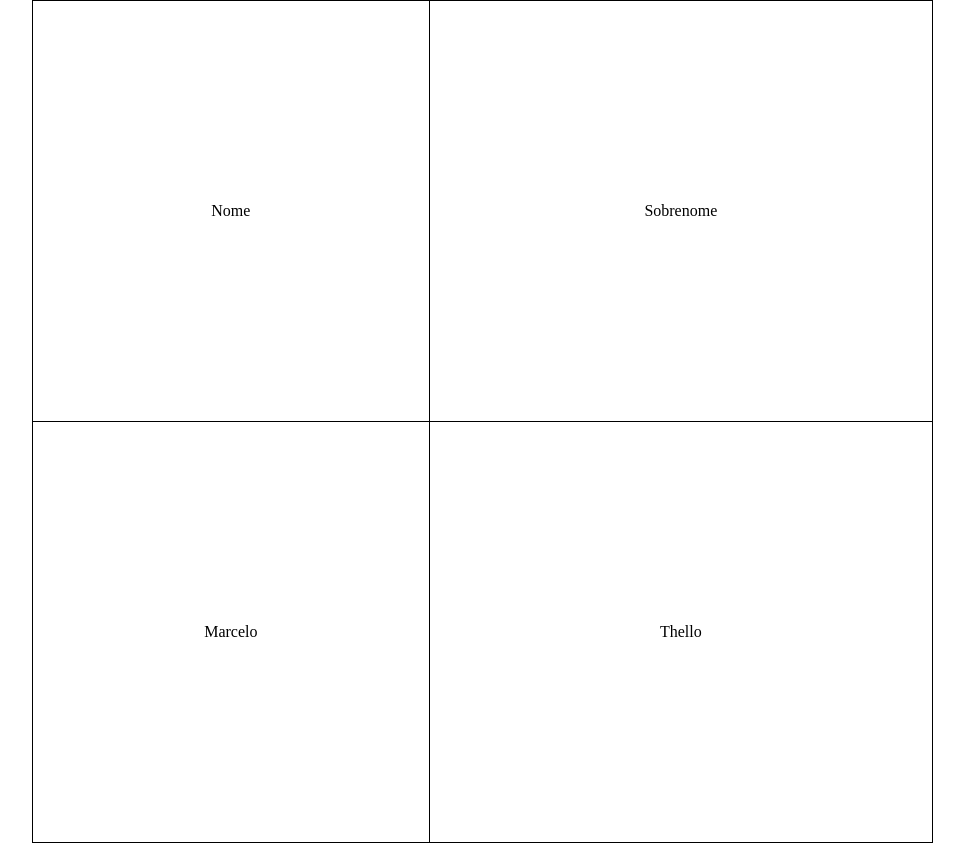
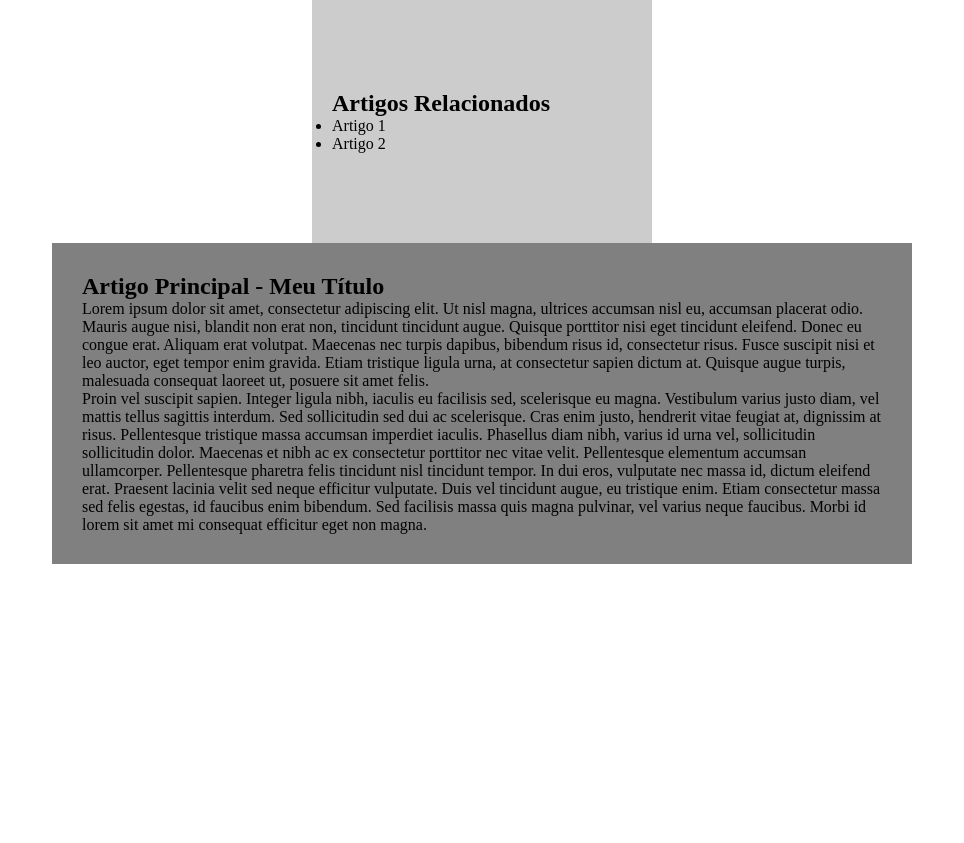
Before and after one commit to andremarceloads/vscodesamples, a plain HTML site: page index.html in a window 1280 px wide. Shown: the whole page, without its empty margins (158-1122 px from the left). After the commit the page ends 800 px from the top, so only its background shows below. Drawn offline with Linux system fonts and the light colour scheme.

Commit message:
Display Flex

```diff
--- a/css/style.css
+++ b/css/style.css
@@ -8,24 +8,24 @@ html,body{
 	height: 100%;
 }  */
 
-.table{
-	display: table;
-	width: 900px;
-	margin: 0 auto;
-	border-collapse: collapse; /*aqui tem a colisão*/
+main{
+	display: flex;
+	flex-direction: column;
+	align-items: center;
+}
+
+aside{
+	/* order: 2; */
+	width: 300px;
+	background: #ccc;
+	padding: 90px 20px;
 
 }
 
-.table-row{
-	display: table-row;
+article{
+	/* order: 1; */
+	width: 800px;
+	padding: 30px;
+	background: gray;
+	/* height: 700px; */
 }
-
-.table-cell{
-	/*fazendo alterações*/
-	height: 400px;
-	text-align: center;
-	vertical-align: middle;
-	padding: 10px;
-	border: 1px solid black; /*por padrão nao colidir*/
-	display: table-cell;
-}
--- a/index.html
+++ b/index.html
@@ -1,7 +1,7 @@
 <!DOCTYPE html>
 <html lang="pt-br">
 <head>
-    <title>Display Table (CSS2)</title>
+    <title>Display Flex</title>
     <meta charset="UTF-8">
     <meta http-equiv="X-UA-Compatible" content="IE=edge">
 
@@ -15,27 +15,22 @@
 </head>
 
 <body>
+  <main>
+      <aside>
+          <h2>Artigos Relacionados</h2>
+          <ul>
+              <li>Artigo 1</li>
+              <li>Artigo 2</li>
+          </ul>
+      </aside>
 
-    <div class="table">
-        <div class="table-row">
-            <div class="table-cell">
-                Nome
-            </div><!--table-cell-->
-            <div class="table-cell">
-                Sobrenome
-            </div><!--table-cell-->
-        </div><!--row-->
+      <article>
+          <h2>Artigo Principal -  Meu Título</h2>
+          <p>Lorem ipsum dolor sit amet, consectetur adipiscing elit. Ut nisl magna, ultrices accumsan nisl eu, accumsan placerat odio. Mauris augue nisi, blandit non erat non, tincidunt tincidunt augue. Quisque porttitor nisi eget tincidunt eleifend. Donec eu congue erat. Aliquam erat volutpat. Maecenas nec turpis dapibus, bibendum risus id, consectetur risus. Fusce suscipit nisi et leo auctor, eget tempor enim gravida. Etiam tristique ligula urna, at consectetur sapien dictum at. Quisque augue turpis, malesuada consequat laoreet ut, posuere sit amet felis.</p>
 
-        <div class="table-row">
-            <div class="table-cell">
-                Marcelo
-            </div><!--table-cell-->
-            <div class="table-cell">
-               Thello
-            </div><!--table-cell-->
-        </div><!--row-->
-
-    </div><!--table-->
+          <p>Proin vel suscipit sapien. Integer ligula nibh, iaculis eu facilisis sed, scelerisque eu magna. Vestibulum varius justo diam, vel mattis tellus sagittis interdum. Sed sollicitudin sed dui ac scelerisque. Cras enim justo, hendrerit vitae feugiat at, dignissim at risus. Pellentesque tristique massa accumsan imperdiet iaculis. Phasellus diam nibh, varius id urna vel, sollicitudin sollicitudin dolor. Maecenas et nibh ac ex consectetur porttitor nec vitae velit. Pellentesque elementum accumsan ullamcorper. Pellentesque pharetra felis tincidunt nisl tincidunt tempor. In dui eros, vulputate nec massa id, dictum eleifend erat. Praesent lacinia velit sed neque efficitur vulputate. Duis vel tincidunt augue, eu tristique enim. Etiam consectetur massa sed felis egestas, id faucibus enim bibendum. Sed facilisis massa quis magna pulvinar, vel varius neque faucibus. Morbi id lorem sit amet mi consequat efficitur eget non magna.</p>
+      </article>
+  </main>
 
 </body>
 
```
